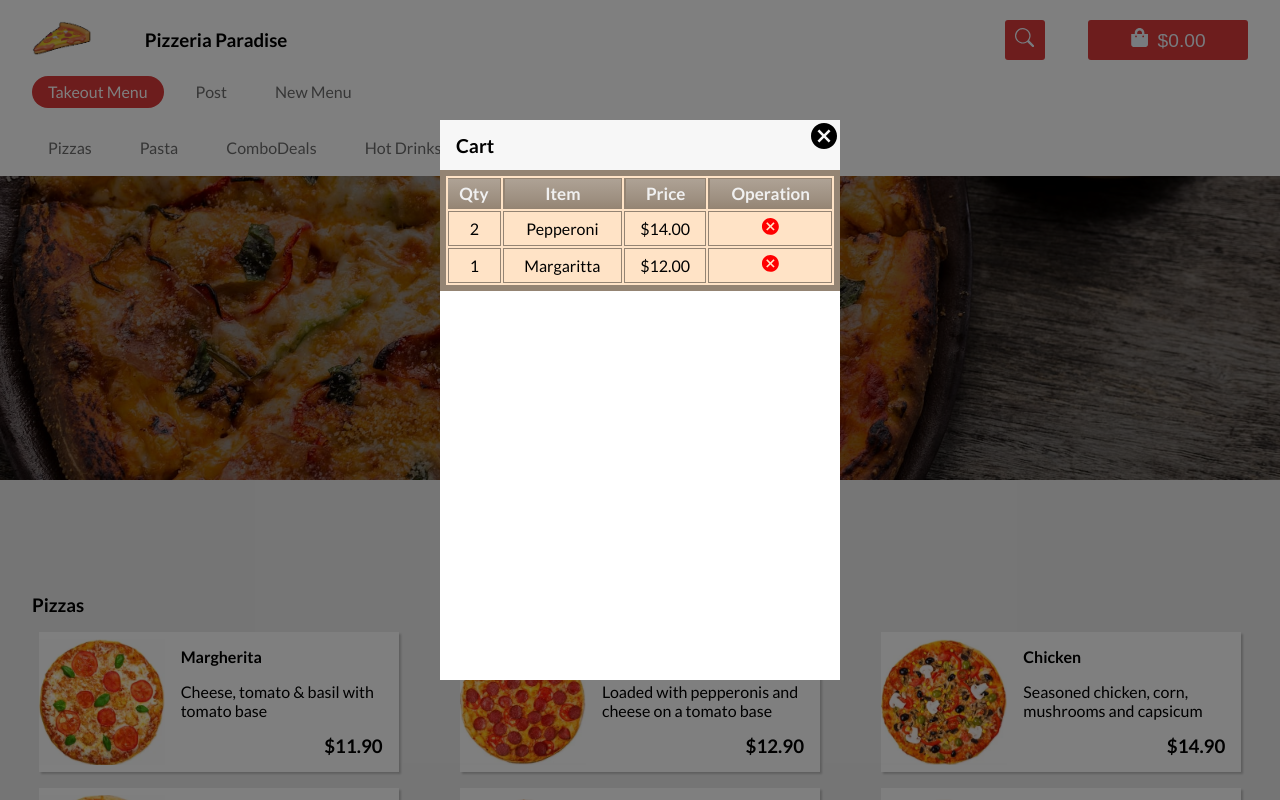
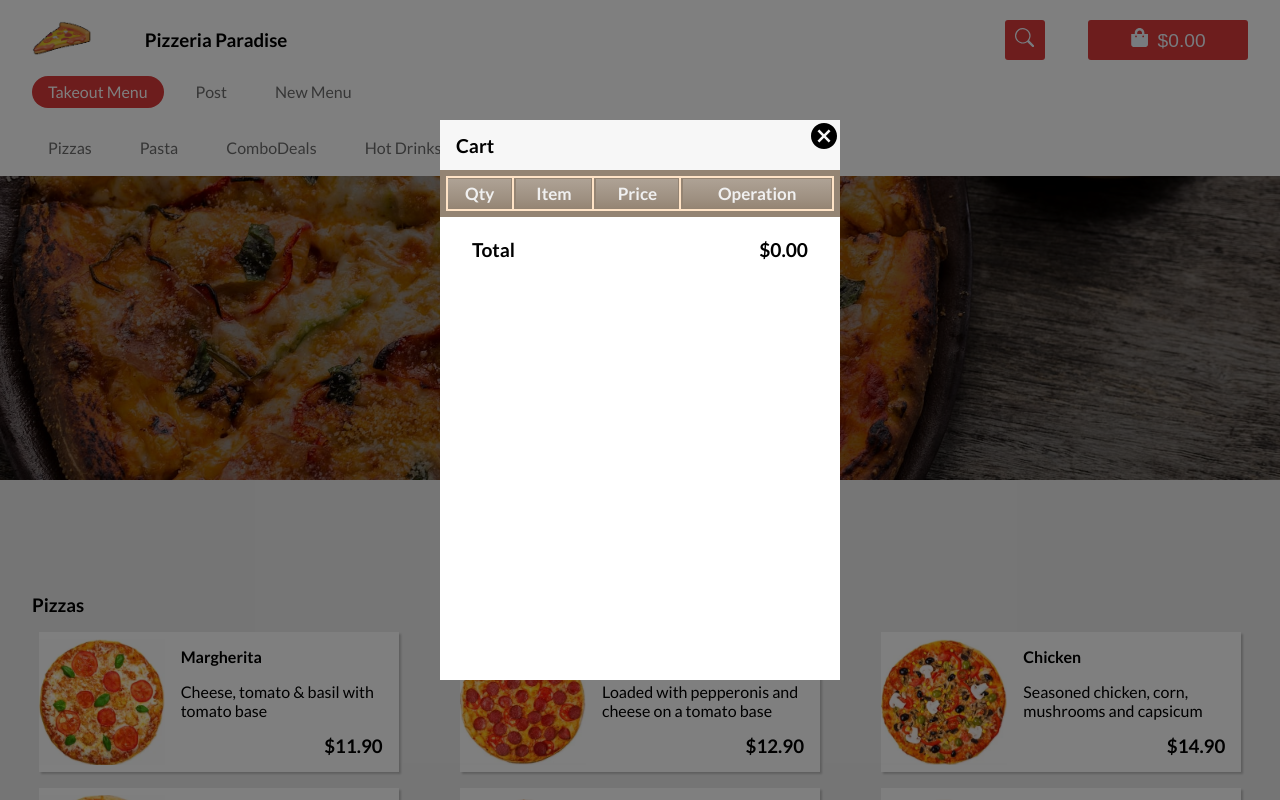
Before and after one commit to ajarek/react-57-vite-pizzeria-online-ordering-system, a React (Vite) app: page / in a window 1280 px wide. Both pictures are taken after a click on the button "$0.00". Shown: the top 800 px of the page. Built offline with nearby package versions, Linux system fonts and the light colour scheme.

Commit message:
added logic add to cart

```diff
--- a/src/App.jsx
+++ b/src/App.jsx
@@ -13,7 +13,7 @@ export const AppContext = createContext()
 function App() {
   const [items, setItems] = useState(null)
   const [count, setCount] = useState(1)
-  const[addToCart,setAddToCart]=useState(false)
+  const[addToCart,setAddToCart]=useState([])
   const[openCart,setOpenCart]=useState(false)
   const valueAll = count * items?.price || 0
 
--- a/src/components/Cart/Cart.css
+++ b/src/components/Cart/Cart.css
@@ -64,3 +64,15 @@ table tbody td:nth-child(4) {
   font-size: 1.3rem;
   cursor: pointer;
 }
+.total{
+  width: 100%;
+  height: 40px;
+  display: flex;
+  justify-content: space-between;
+  align-items: center;
+  padding: 2rem;
+}
+.total div{
+  font-size: 1.2rem;
+  font-weight: 600;
+}
--- a/src/components/Cart/Cart.jsx
+++ b/src/components/Cart/Cart.jsx
@@ -4,16 +4,9 @@ import { AppContext } from '../../App'
 import './Cart.css'
 const Cart = () => {
   const {
-    items,
-    setItems,
-    count,
-    setCount,
-    valueAll,
-    addToCart,
-    setAddToCart,
-    openCart,
-    setOpenCart,
+    items, setItems, count, setCount, valueAll,openCart,setOpenCart, addToCart,setAddToCart
   } = useContext(AppContext)
+  const priceCart=addToCart.map((item) =>item.finalPrice).reduce((a,b) =>a+b,0)
   return (
     <div className='cart'>
       <div className='title'>Cart</div>
@@ -34,20 +27,19 @@ const Cart = () => {
           </tr>
         </thead>
         <tbody>
-          <tr>
-            <td>2</td>
-            <td>Pepperoni</td>
-            <td>$14.00</td>
+          {addToCart.map((item, index) =>{
+            return (
+          <tr key={item.id}>
+            <td>{item.count}</td>
+            <td>{item.name}</td>
+            <td>${(item.finalPrice).toFixed(2)}</td>
             <td><IoMdCloseCircle /></td>
           </tr>
-          <tr>
-            <td>1</td>
-            <td>Margaritta</td>
-            <td>$12.00</td>
-            <td><IoMdCloseCircle /></td>
-          </tr>
+         )
+        })}
         </tbody>
       </table>
+      <div className="total"><div>Total</div><div>${priceCart.toFixed(2)}</div></div>
     </div>
   )
 }
--- a/src/components/Logo/Logo.jsx
+++ b/src/components/Logo/Logo.jsx
@@ -4,7 +4,8 @@ import { FaShoppingBag } from 'react-icons/fa';
 import { BsSearch } from 'react-icons/bs'
 import './Logo.css'
 const Logo = () => {
-  const {openCart,setOpenCart} = useContext(AppContext)
+  const { items, setItems, count, setCount, valueAll,openCart,setOpenCart, addToCart,setAddToCart} = useContext(AppContext)
+  const priceCart=addToCart.map((item) =>item.finalPrice).reduce((a,b) =>a+b,0)
   return (
     <div className='wrapper-logo'>
       <div className='header-logo'>
@@ -29,7 +30,7 @@ const Logo = () => {
          onClick={()=>setOpenCart(!openCart)}
          >
           <FaShoppingBag/>
-          <span>$0.00</span></button>
+          <span>${priceCart.toFixed(2)}</span></button>
       </div>
     </div>
   )
--- a/src/components/PizzaId/PizzaId.jsx
+++ b/src/components/PizzaId/PizzaId.jsx
@@ -6,7 +6,12 @@ import './PizzaId.css'
 
 const PizzaId = () => {
   const {items, setItems, count, setCount, valueAll,addToCart,setAddToCart} = useContext(AppContext)
-
+  const newItems = {
+    id:items.id,
+    name:items.name,
+    count:count,
+    finalPrice:items.price*count
+  }
   return (
     <div className='pizza-id'>
       <div className="img"><img src={items.src} alt={items.name} /></div>
@@ -21,7 +26,7 @@ const PizzaId = () => {
         <div className="operation-wrapper">
           <div className="counter"><Counter/></div>
           <div className="add-cart">
-            <button onClick={()=>{setAddToCart(true);setItems(null)}}>Add To Cart</button>
+            <button onClick={()=>{setAddToCart([...addToCart,newItems]);setItems(null);setCount(1)}}>Add To Cart</button>
             </div>
         </div>
     </div>
```
